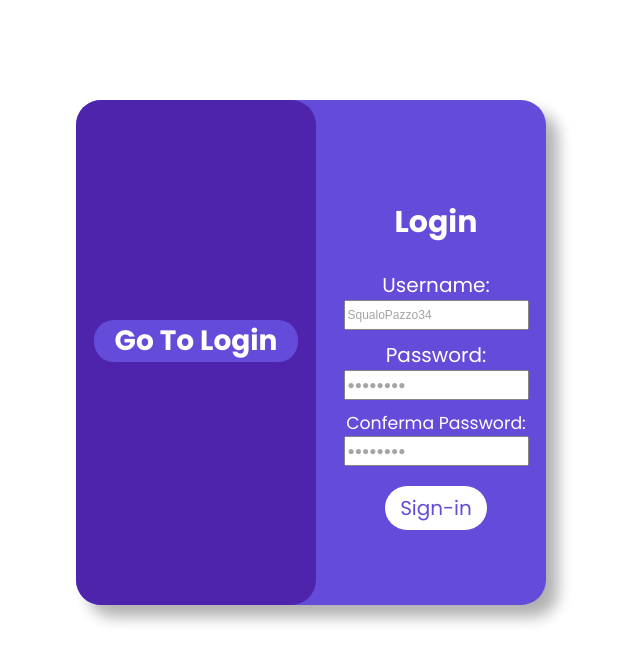
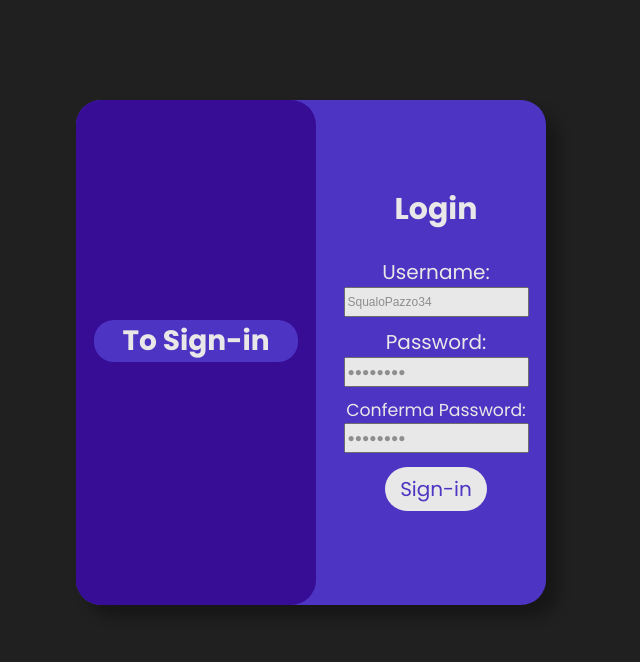
Before and after one commit to SF4NU/design-form-moderno, a plain HTML site: page index.html in a window 1280 px wide. Both pictures are taken after a click on the label "Sign-up". Shown: the whole page, without its empty margins (329-969 px from the left). Drawn offline with Linux system fonts and the light colour scheme.

Commit message:
finito la parte di css

```diff
--- a/index.html
+++ b/index.html
@@ -44,7 +44,7 @@
         </div>
         <div class="second-form">
           <div class="signed">
-            <h1 class="goToLogin">Go To Login</h1>
+            <h1 class="goToLogin">To Sign-in</h1>
           </div>
         </div>
       </div>
--- a/main.js
+++ b/main.js
@@ -1,23 +1,22 @@
-const form = document.querySelector('.second-form');
+const form = document.querySelector(".second-form");
 const goToLogin = document.querySelector(".goToLogin");
 let isTrue = false;
 
-document.querySelector('.submit-button').addEventListener('click', () => {
+document.querySelector(".submit-button").addEventListener("click", () => {
   if (!isTrue) {
     form.classList.add("move-form");
   }
-})
+});
 
-goToLogin.addEventListener('click', () => {
+goToLogin.addEventListener("click", () => {
   if (!isTrue) {
-    form.classList.remove("move-form-back");
+    form.classList.remove("move-form2");
     form.classList.add("move-form");
-    goToLogin.style.display = "none";
+    goToLogin.textContent = "To Sign-Up";
     isTrue = true;
-  }
-  else {
+  } else {
     isTrue = false;
     form.classList.remove("move-form");
-    form.classList.add("move-form-back");
+    form.classList.add("move-form2");
   }
-})
+});
--- a/style.css
+++ b/style.css
@@ -1,7 +1,8 @@
 body {
-    font-size: 15pt;
-    margin: 0;
-    font-family: poppins, arial;
+  font-size: 15pt;
+  margin: 0;
+  font-family: poppins, arial;
+  background-color: #202020;
 }
 .main-form {
   display: flex;
@@ -22,21 +23,21 @@ body {
   position: relative;
   opacity: 0.9;
 }
+.div-registration h1 {
+  transform: translateY(10px);
+}
 .privacy {
   display: flex;
-  font-size: 5px;
-  color: #D0D0D0;
+  font-size: 10px;
+  color: #d0d0d0;
   max-width: 180px;
   column-gap: 5px;
-}
-.privacy input {
-
 }
 .password2 {
   font-size: 13pt;
 }
 .info div,
-.info-2 div{
+.info-2 div {
   display: flex;
   flex-direction: column;
   margin-bottom: 10px;
@@ -53,8 +54,8 @@ body {
 }
 .info div input::placeholder,
 .info-2 div input::placeholder {
-  color: #9B9B9B;
-  font-size: 12px
+  color: #9b9b9b;
+  font-size: 12px;
 }
 .info div input:focus,
 .info-2 div input:focus {
@@ -100,6 +101,7 @@ body {
   flex-direction: column;
   align-items: center;
   justify-content: center;
+  transform: translateY(-13px);
 }
 .submit {
   display: flex;
@@ -108,13 +110,19 @@ body {
   width: 190px;
   margin-top: 10px;
 }
-
+#check {
+  cursor: pointer;
+}
 .submit-button {
   padding: 7px 15px;
   background-color: white;
   color: #5437d5;
   border-radius: 30px;
-  transition: opacity ease-out 0.25s, scale ease-out 0.25s, background-color ease-in 0.25s, color ease-in 0.25s;
+  transition: opacity ease-out 0.25s, scale ease-out 0.25s,
+    background-color ease-in 0.25s, color ease-in 0.25s;
+  user-select: none;
+  cursor: pointer;
+  transform: translateY(-6px);
 }
 .submit-button:hover {
   opacity: 0.88;
@@ -125,25 +133,27 @@ body {
   color: white;
 }
 .move-form {
- animation: move-form 2s ease-in-out forwards;
+  animation: move-form 1s ease-in-out forwards;
 }
 .move-form2 {
-  animation: move-form-back 2s ease-in-out forwards;
+  animation: move-form-back 1s ease-in-out forwards;
 }
 
 @keyframes move-form {
-  from {}
+  from {
+  }
   to {
     transform: translateX(-230px);
     width: 240px;
   }
 }
 @keyframes move-form-back {
-  from {transform: translateX(-230px);
+  from {
+    transform: translateX(-230px);
     width: 240px;
   }
   to {
-    transform: translateX(230px);
+    transform: translateX(0px);
     width: 220px;
   }
 }
```
